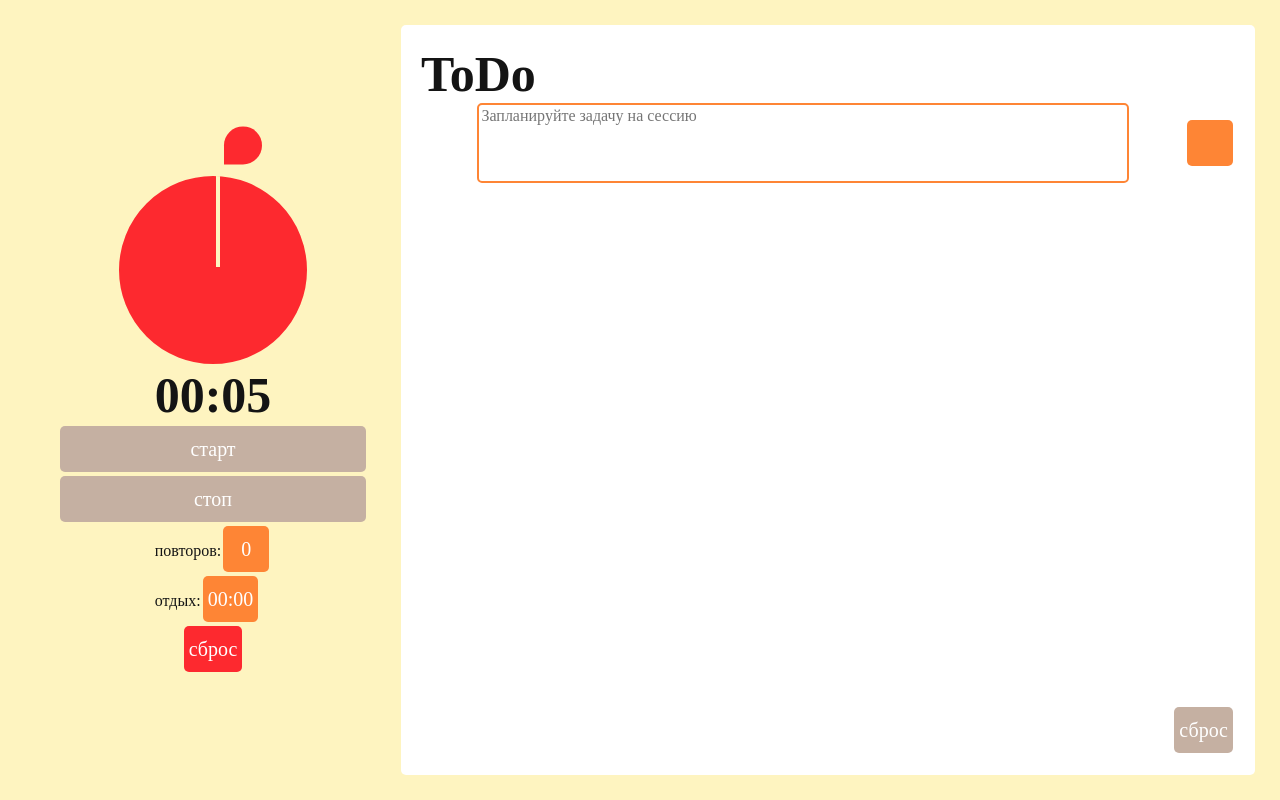
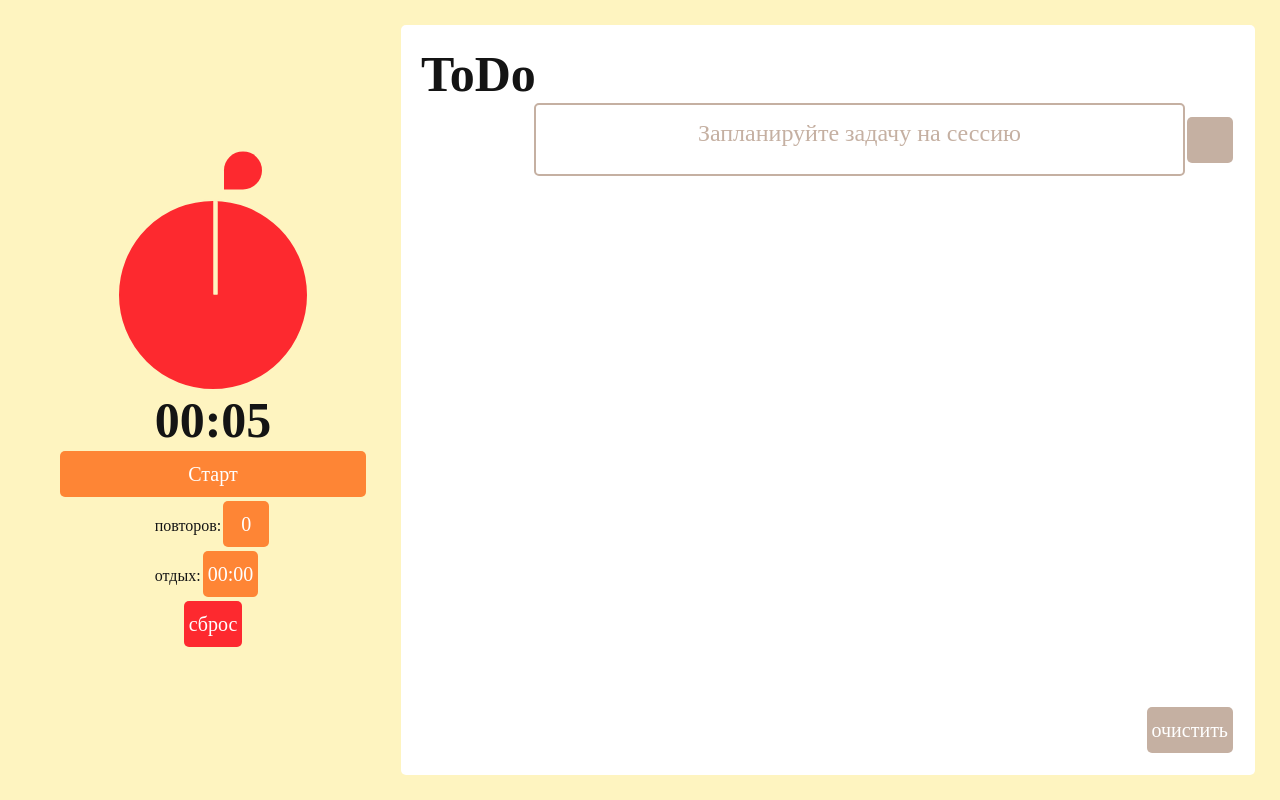
Before and after one commit to TayaPl/to-do, a React (Create React App) app: page / in a window 1280 px wide. Built offline with nearby package versions, Linux system fonts and the light colour scheme.

Commit message:
Добавила анимацию стрелки на таймере, добавила анимаций в работу с элементами to-do, сделала сортировку тасков при обновлении страницы(будет доработано)

```diff
--- a/src/components/Pomodoro.jsx
+++ b/src/components/Pomodoro.jsx
@@ -69,6 +69,8 @@ const Pomodoro = function () {
   };
 
   const iteraction = () =>{
+    console.log(getComputedStyle(document.body).getPropertyValue('--full_circle'))
+    document.documentElement.style.setProperty('--full_circle', (getComputedStyle(document.body).getPropertyValue('--full_circle').replace('%','')-100/work)+'%');
     console.log("зашла в setInterval")
     if(work > 0){
       console.log("зашла в work > 0 " + work)
@@ -78,6 +80,7 @@ const Pomodoro = function () {
       SetBreakup((breakup) => breakup - 1)
     }
     else{
+      document.documentElement.style.setProperty('--full_circle', '100%');
       console.log("отмена");
       clearInterval(window.timerId);
       resetPomodoro();
@@ -136,23 +139,15 @@ const Pomodoro = function () {
       </h1>
       <Button
         id="start"
-        classNames={
-          (!(work > 0 && breakup > 0 && round > 0) && !(States.wait == status) || isWorking
-            ? "pomodoro__inactive"
-            : "") + " pomodoro_button"
-        }
+        classNames= "pomodoro_button"
+        // classNames={
+        //   (!(work > 0 && breakup > 0 && round > 0) && !(States.wait == status) || isWorking
+        //     ? "pomodoro__inactive"
+        //     : "") + " pomodoro_button"
+        // }
         onClick = {timer}
       >
-        старт
-      </Button>
-      <Button
-        id="stop"
-        classNames={
-          (!isWorking ? "pomodoro__inactive" : "") + " pomodoro_button"
-        }
-        onClick = {timer}
-      >
-        стоп
+        {!isWorking ? "Старт" : "Стоп" }
       </Button>
       <div className="pomodoro_options">
         <div className="pomodoro_repeat">
--- a/src/components/Task.jsx
+++ b/src/components/Task.jsx
@@ -2,9 +2,10 @@ import React, { useState, useEffect } from "react";
 import Button from "./UI/button/Button.jsx";
 import "../styles/Task.css";
 
-const Task = ({ children, task, tasks, removeTask, ...props }) => {
+const Task = ({ children, task, tasks, removeTask, sort, ...props }) => {
   const [isActive, setActive] = useState(task?.active);
   useEffect(() => {
+    sort();
     localStorage.setItem(
       "tasks",
       JSON.stringify(
--- a/src/components/TaskList.jsx
+++ b/src/components/TaskList.jsx
@@ -1,11 +1,11 @@
 import React from "react";
 import Task from "./Task";
 
-const TaskList = ({ tasks, removeTask }) => {
+const TaskList = ({ tasks, removeTask, sort}) => {
   return (
     <div id="taskList" className="taskList">
       {tasks?.map((t) => (
-        <Task key={t.id} task={t} tasks={tasks} removeTask={removeTask}>
+        <Task key={t.id} task={t} tasks={tasks} removeTask={removeTask} sort={sort}>
           {t.task}
         </Task>
       ))}
--- a/src/components/Todo.jsx
+++ b/src/components/Todo.jsx
@@ -16,26 +16,33 @@ const Todo = () => {
   }, [tasks]);
 
   const createTask = (newTask) => {
-    if(tasks.length <12)
+    if(tasks.length < 12)
       setTasks([newTask, ...tasks]);
   };
   const removeTask = (task) => {
     setTasks(tasks.filter((t) => t.id !== task.id));
   };
   const resetTasks = () => {
-    setTasks([]);
+    // setTasks([]);
+    setTasks(tasks.filter((t) => t.active === false));
   };
+  const sortTasks = () => {
+    setTasks(tasks.sort(function(x, y) {
+      console.log('hello!')
+      return (x.active === y.active) ? 0 : x.active ? 1 : -1;
+  }))
+  }
 
   return (
     <div id="todo" className="todo">
       <h1>ToDo</h1>
       <Form create={createTask}></Form>
-      <TaskList tasks={tasks} removeTask={removeTask} />
+      <TaskList tasks={tasks} removeTask={removeTask} sort={sortTasks}/>
       <Button
         classNames={(tasks.length > 0 ? "" : "todo__inactive") + " todo_reset"}
         onClick={resetTasks}
       >
-        сброс
+        очистить
       </Button>
     </div>
   );
--- a/src/components/UI/button/Button.jsx
+++ b/src/components/UI/button/Button.jsx
@@ -9,7 +9,7 @@ const Button = ({ children, classNames, ...props }) => {
         return false;
       }}
       {...props}
-      className={classNames + " " + classes.button}
+      className={classes.button + " " + classNames}
     >
       {children}
     </button>
--- a/src/components/UI/button/Button.module.css
+++ b/src/components/UI/button/Button.module.css
@@ -7,4 +7,5 @@
   padding: 5px;
   margin: 2px;
   font-size: 20px;
+  transition: 1s;
 }
--- a/src/components/UI/form/Form.jsx
+++ b/src/components/UI/form/Form.jsx
@@ -35,7 +35,7 @@ setTask("");}
           placeholder="Запланируйте задачу на сессию"
           className={classses.form_textarea}
         ></textarea>
-        <Button classNames={classses.form_button} onClick={addNewTask}/>
+        <Button classNames={(task == '' ? classses.form_button__inactive : '')+ ' ' +classses.form_button} onClick={addNewTask}/>
       </form>
     </div>
   );
--- a/src/components/UI/form/Form.module.css
+++ b/src/components/UI/form/Form.module.css
@@ -1,16 +1,35 @@
 .form_textarea {
-  border: 2px solid #fe8535;
+  border: 2px solid #c5b0a2;
   border-radius: 5px;
   color: #c5b0a2;
+  font-size: 1.5em;
   font-weight: lighter;
   min-width: 80%;
-  min-height: 5em;
-  margin:0 auto;
-  padding: 2px;
+  min-height: 3em;
+  margin:0 0 0 auto;
   resize: none;
+  transition: 1s;
+  text-align: center;
+  padding: 15px 5px 0;
+  overflow:hidden;
+}
+.form_textarea::placeholder {
+  color: #c5b0a2;
+}
+
+.form_textarea:hover {
+  border: 2.5px solid #fe8535;
+  color: #fe8535;
 }
 .form_container {
   display: flex;
   align-items: center;
   margin: 0 0 10px 0;
 }
+.form_button__inactive{
+  transition: 2s;
+  background-color: #fe8535;
+}
+.form_button__inactive{
+  background-color: #c5b0a2;
+}
--- a/src/styles/Pomodoro.css
+++ b/src/styles/Pomodoro.css
@@ -43,7 +43,7 @@
 }
 .pomodoro_timeline {
   border: 2px solid #fef4c0;
-  margin-right: 10px;
+  margin-right: 5px;
   background-color: #fef4c0;
   transform: rotate(270deg);
 }
--- a/src/styles/Task.css
+++ b/src/styles/Task.css
@@ -10,7 +10,6 @@
   border: 2px solid #fd292f;
 }
 .task_text {
-
   border: 2px solid #fd292f;
   color: #fd292f;
   border-radius: 5px;
@@ -22,7 +21,7 @@
 }
 .task_button__active {
   border-color: #c5b0a2;
-
+  transition: 0s;
 }
 
 .task_button__active::before {
```
